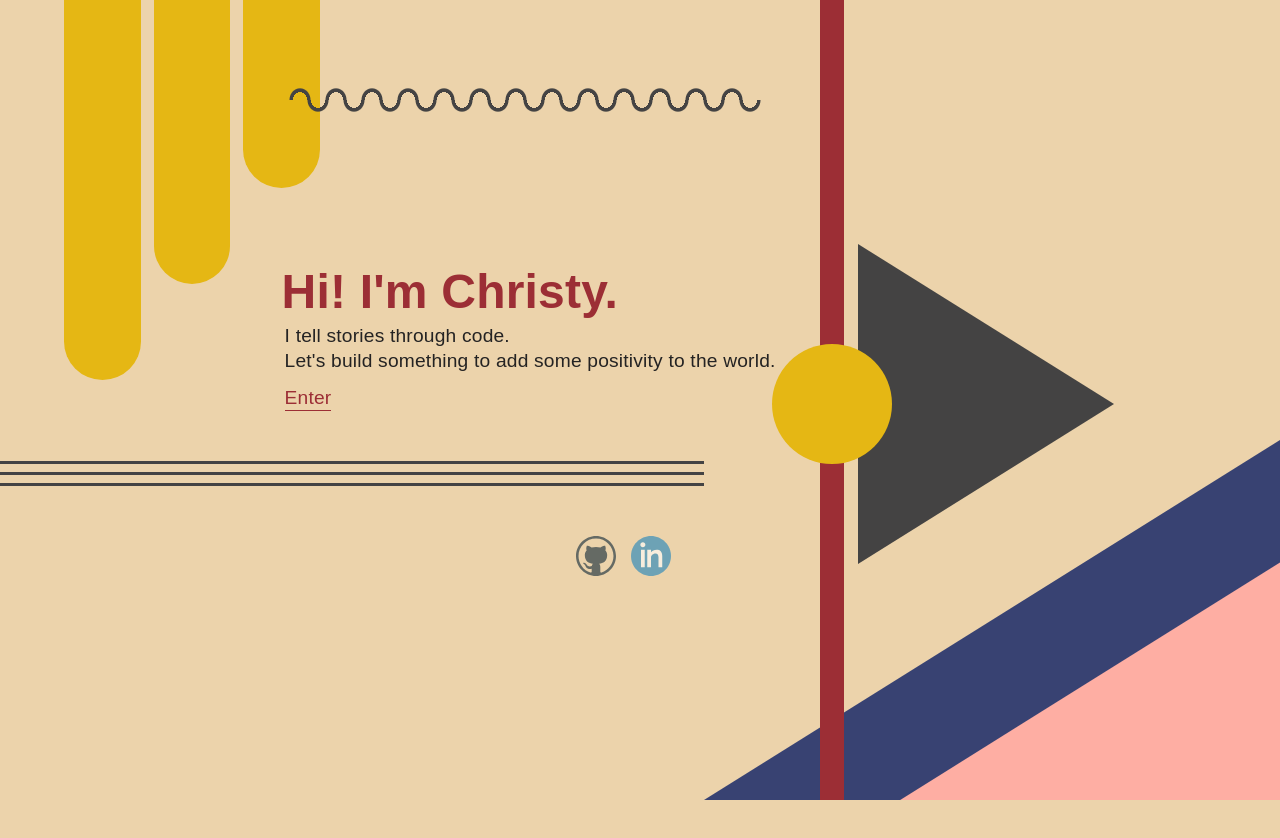
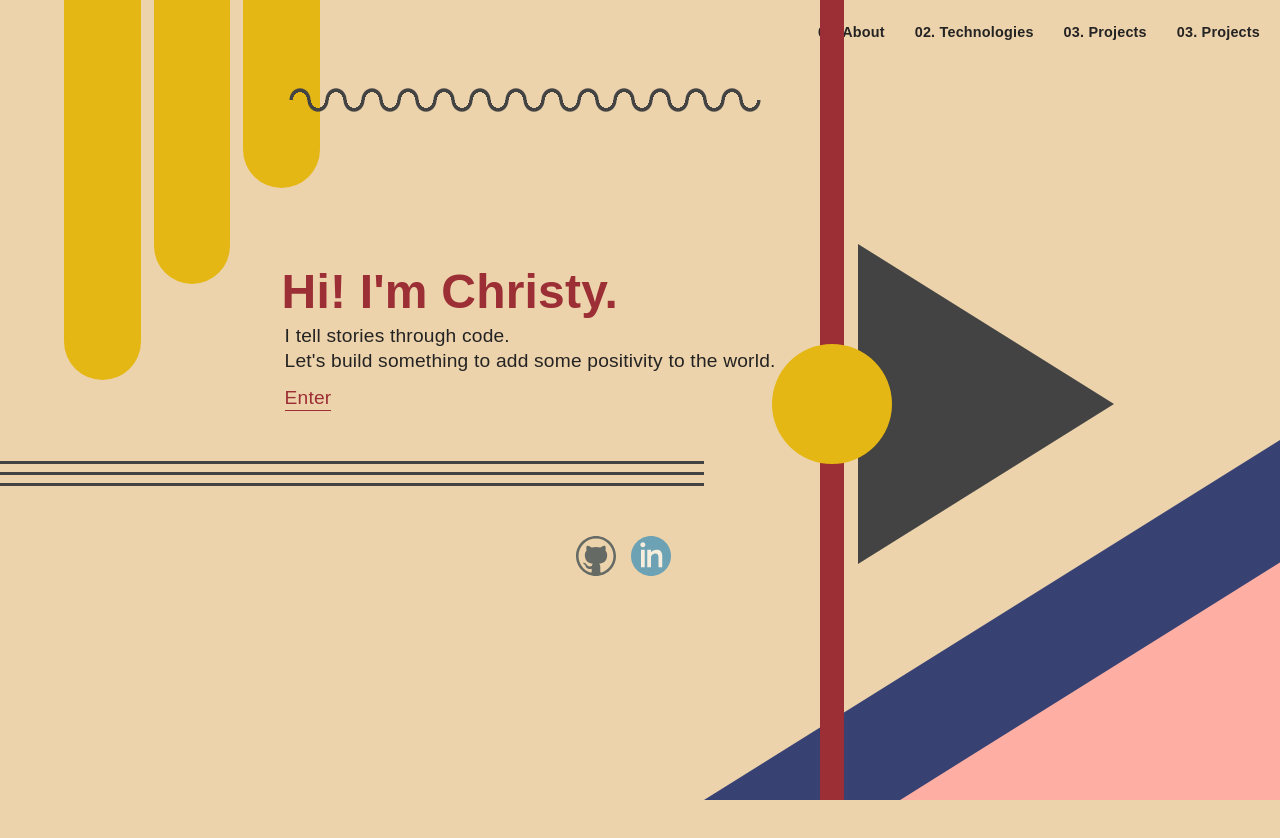
Before and after one commit to christywchen/christychen.com, a React (Create React App) app: page / in a window 1280 px wide. Shown: the top 838 px of the page. Built offline with nearby package versions, Linux system fonts and the light colour scheme; a web font is replaced by a local one.

Commit message:
added navigation.

```diff
--- a/src/App.js
+++ b/src/App.js
@@ -1,6 +1,7 @@
 import Splash from './components/Splash/Splash';
 import './App.css';
 import Main from './components/Main/Main';
+import NavBar from './components/NavBar/NavBar';
 
 function App() {
 	return (
--- a/src/components/Main/Main.css
+++ b/src/components/Main/Main.css
@@ -1,6 +1,6 @@
 #main__container {
     position: absolute;
-    top: calc(100vh + 40vh);
+    padding-top: calc(100vh + 40vh);
     display: flex;
     padding-bottom: 40vh;
     flex-direction: column;
--- a/src/components/Main/Main.js
+++ b/src/components/Main/Main.js
@@ -1,3 +1,4 @@
+import NavBar from '../NavBar/NavBar';
 import Profile from '../Profile/Profile';
 import Projects from '../Projects/Projects';
 import Technologies from '../Technologies/Technologies';
--- /dev/null
+++ b/src/components/NavBar/NavBar.css
@@ -0,0 +1,21 @@
+#navbar__container {
+    /* background-color: var(--accent-1); */
+    position: sticky;
+    top: 0;
+    width: 100%;
+    height: 70px;
+    padding: 20px;
+}
+
+#navbar__container ul {
+    display: flex;
+    justify-content: flex-end;
+    list-style-type: none;
+    gap: 30px;
+    font-weight: 600;
+    font-size: 0.9em;
+}
+
+#navbar__container li {
+    cursor: pointer;
+}
--- /dev/null
+++ b/src/components/NavBar/NavBar.js
@@ -0,0 +1,46 @@
+import './NavBar.css';
+
+function NavBar() {
+    const handleAbout = () => {
+        const element = document.getElementById("profile__container");
+        element.scrollIntoView({ alignToTop: 'true', block: 'center', behavior: 'smooth' });
+    }
+
+    const handleTech = () => {
+        const element = document.getElementById("technologies__container");
+        element.scrollIntoView({ alignToTop: 'true', block: 'center', behavior: 'smooth' });
+    }
+
+    const handleProjects = () => {
+        const element = document.getElementById("projects__container");
+        element.scrollIntoView({ alignToTop: 'true', block: 'start', behavior: 'smooth' });
+    }
+
+    const handleContact = () => {
+        const element = document.getElementById("contact__container");
+        element.scrollIntoView({ alignToTop: 'true', block: 'start', behavior: 'smooth' });
+    }
+
+    return (
+        <>
+            <div id='navbar__container'>
+                <ul>
+                    <li onClick={handleAbout}>
+                        01. About
+                    </li>
+                    <li onClick={handleTech}>
+                        02. Technologies
+                    </li>
+                    <li onClick={handleProjects}>
+                        03. Projects
+                    </li>
+                    <li onClick={handleContact}>
+                        03. Projects
+                    </li>
+                </ul>
+            </div>
+        </>
+    )
+}
+
+export default NavBar;
--- a/src/components/Projects/Projects.css
+++ b/src/components/Projects/Projects.css
@@ -1,4 +1,6 @@
 #projects__container {
+    margin-top: -100px;
+    padding-top: 100px;
     width: 75%;
 }
 
--- a/src/components/Splash/Splash.js
+++ b/src/components/Splash/Splash.js
@@ -4,6 +4,7 @@ import { useSpring, useChain, animated, useSpringRef } from 'react-spring'
 
 import github from '../../assets/github.svg';
 import linkedin from '../../assets/linkedin.svg';
+import NavBar from '../NavBar/NavBar';
 
 import './Splash.css';
 
@@ -186,12 +187,21 @@ function Splash() {
         ref: textBlockRef
     })
 
+    useChain([vertLineRef, triangle3Ref, triangle1Ref, triangle2Ref, squigglyLinesRef]);
+    useChain([cylinder1Ref, cylinder2Ref, cylinder3Ref, tripleLinesRef, textBlockRef]);
 
-    useChain([vertLineRef, triangle3Ref, triangle1Ref, triangle2Ref, squigglyLinesRef]);
-    useChain([cylinder1Ref, cylinder2Ref, cylinder3Ref, tripleLinesRef, textBlockRef])
+    async function handleClick(e) {
+        e.preventDefault();
+
+        const element = document.getElementById("profile__container");
+        element.scrollIntoView({ alignToTop: 'true', block: 'center', behavior: 'smooth' });
+    }
 
     return (
         <>
+            <animated.div style={textBlock}>
+                <NavBar />
+            </animated.div>
             <div id='splash__main'>
                 <animated.div style={textBlock} id='splash__text'>
                     <div id='splash__title'>Hi! I'm Christy.</div>
@@ -204,7 +214,7 @@ function Splash() {
                         </p>
                     </div>
                     <div id='splash__cta'>
-                        <Link to='/home'>Enter</Link>
+                        <Link to='/' onClick={handleClick}>Enter</Link>
                     </div>
                 </animated.div>
                 <animated.div style={tripleLines} id='splash__lines'>
```
